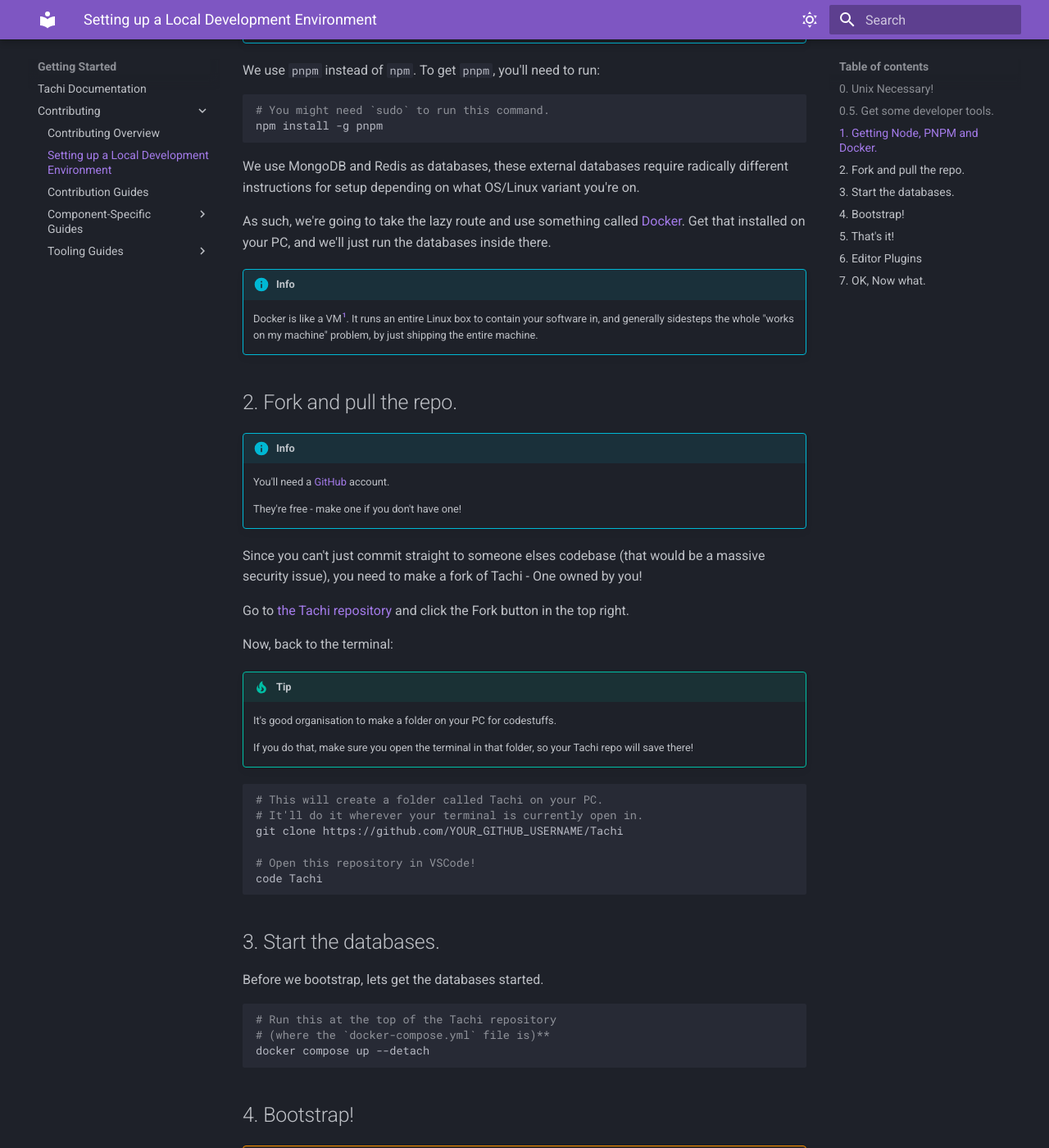
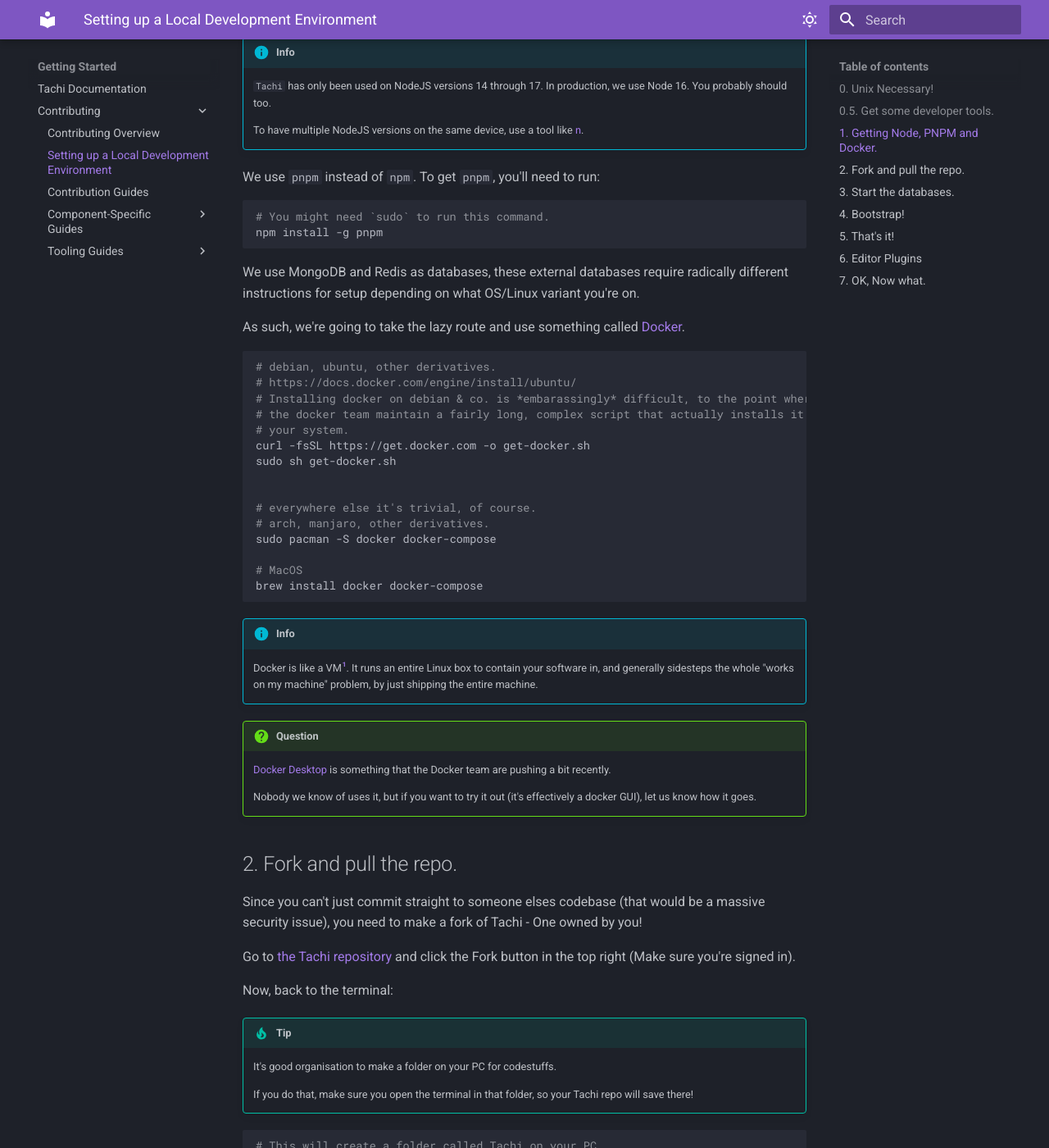
Before and after one commit to zkrising/Tachi, an MkDocs documentation site: the page built from docs/docs/contributing/setup.md, in a window 1280 px wide and 1400 px high, scrolled down 2492 px. Shown: the whole window at 82% size. Built offline with MkDocs 1.6.1 and Material for MkDocs 9.7.7, drawn with Linux system fonts in a browser that asks for light colours; some of the changed text lies outside the part shown.

Commit message:
fix: touchup docker stuffs

````diff
--- a/docs/docs/contributing/setup.md
+++ b/docs/docs/contributing/setup.md
@@ -67,6 +67,10 @@
 
 Anyway, with a terminal open you can proceed to the next steps!
 
+### Understanding the Terminal
+
+If you're completely unfamiliar with the terminal, check out our [Terminal Guide](../tools/terminal.md). We'll be assuming you know terminal basics in the below instructions.
+
 ## 1. Getting Node, PNPM and Docker.
 
 You'll need `node` to run JavaScript code on your machine. Our codebase is wrote in JS, so this is pretty important.
@@ -98,21 +102,39 @@
 
 We use MongoDB and Redis as databases, these external databases require radically different instructions for setup depending on what OS/Linux variant you're on.
 
-As such, we're going to take the lazy route and use something called [Docker](https://docs.docker.com/get-docker/). Get that installed on your PC, and we'll just run the databases inside there.
+As such, we're going to take the lazy route and use something called [Docker](https://docker.com).
+
+```sh
+# debian, ubuntu, other derivatives.
+# https://docs.docker.com/engine/install/ubuntu/
+# Installing docker on debian & co. is *embarassingly* difficult, to the point where
+# the docker team maintain a fairly long, complex script that actually installs it on
+# your system.
+curl -fsSL https://get.docker.com -o get-docker.sh
+sudo sh get-docker.sh
+
+
+# everywhere else it's trivial, of course.
+# arch, manjaro, other derivatives.
+sudo pacman -S docker docker-compose
+
+# MacOS
+brew install docker docker-compose
+```
 
 !!! info
 	Docker is like a VM[^1]. It runs an entire Linux box to contain your software in, and generally sidesteps the whole "works on my machine" problem, by just shipping the entire machine.
 
+!!! question
+	[Docker Desktop](https://docs.docker.com/desktop/) is something that the Docker team are pushing a bit recently.
+
+	Nobody we know of uses it, but if you want to try it out (it's effectively a docker GUI), let us know how it goes.
+
 ## 2. Fork and pull the repo.
-
-!!! info
-	You'll need a [GitHub](https://github.com) account.
-
-	They're free - make one if you don't have one!
 
 Since you can't just commit straight to someone elses codebase (that would be a massive security issue), you need to make a fork of Tachi - One owned by you!
 
-Go to [the Tachi repository](https://github.com/TNG-dev/Tachi) and click the Fork button in the top right.
+Go to [the Tachi repository](https://github.com/TNG-dev/Tachi) and click the Fork button in the top right (Make sure you're signed in).
 
 Now, back to the terminal:
 
@@ -124,7 +146,7 @@
 
 ```sh
 # This will create a folder called Tachi on your PC.
-# It'll do it wherever your terminal is currently open in.
+# It'll create it wherever your terminal is currently open in.
 git clone https://github.com/YOUR_GITHUB_USERNAME/Tachi
 
 # Open this repository in VSCode!
--- a/docs/mkdocs.yml
+++ b/docs/mkdocs.yml
@@ -35,6 +35,7 @@
 
           - Tooling Guides:
               - "contributing/tools/terminal.md"
+              - "contributing/tools/vscode.md"
 
   - Wiki:
       - "user/overview.md"
````
Also changed, not shown: docs/docs/contributing/components.md (+1 -1 lines), docs/docs/contributing/components/documentation.md (+1 -1 lines), docs/docs/contributing/tools/vscode.md (added, +48 -0 lines).
